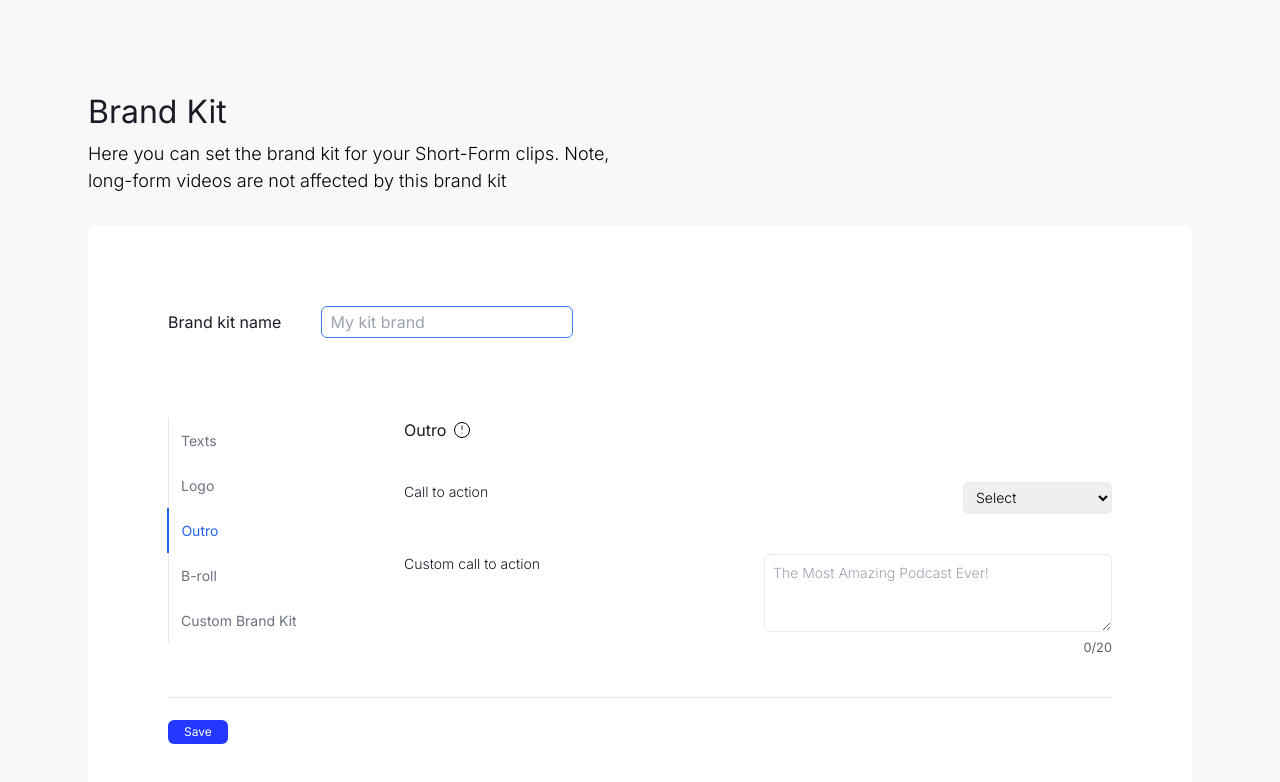
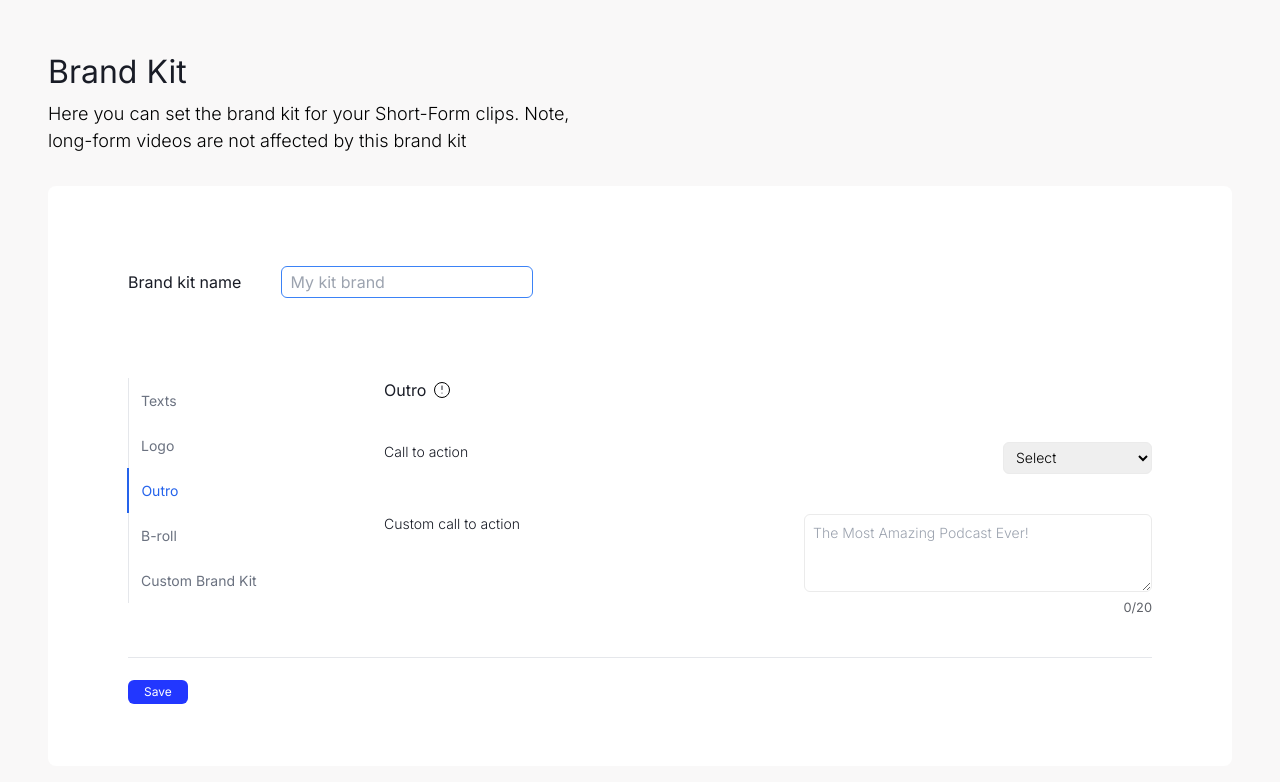
Before and after one commit to savannahtech/daniel_adu-lychee, a Next.js app: page / in a window 1280 px wide. Shown: the top 782 px of the page. Built offline with nearby package versions, Linux system fonts and the light colour scheme.

Commit message:
fixed dropdown reset

```diff
--- a/src/app/components/NavMenu.tsx
+++ b/src/app/components/NavMenu.tsx
@@ -1,6 +1,5 @@
-import { useState } from "react";
-import { INavMenu } from "../utils/interfaces";
-import { Menus } from "../utils/constants";
+import { INavMenu } from "@/app/utils/interfaces";
+import { Menus } from "@/app/utils/constants";
 
 
 
--- /dev/null
+++ b/src/app/components/Tooltip.tsx
@@ -0,0 +1,29 @@
+import React, { useState } from 'react';
+import { IToolTip } from '@/app/utils/interfaces';
+
+const Tooltip = ({ text }: IToolTip) => {
+    const [isOpen, setIsOpen] = useState(false);
+
+  return (
+    <div className="relative inline-block text-left">
+        <div>
+            <div className="cursor-pointer" title={text} onClick={() => setIsOpen(!isOpen)}>
+                <svg xmlns="http://www.w3.org/2000/svg" width="16" height="16" viewBox="0 0 16 16" fill="none">
+                    <circle cx="8" cy="8" r="7.5" stroke="black"/>
+                    <path d="M8 4V7.55556" stroke="#191C26" strokeLinecap="round" strokeLinejoin="round"/>
+                    <path d="M8 11.1133H8.00889" stroke="#191C26" strokeLinecap="round" strokeLinejoin="round"/>
+                </svg>
+            </div>
+        </div>
+        {isOpen && (
+        <div className="origin-top-right absolute left-5 -mt-5 w-60 rounded-md shadow-lg bg-white ring-1 ring-black ring-opacity-5 focus:outline-none">
+            <div className="py-1 px-4 font-light text-xs">
+                {text}
+            </div>
+        </div>
+        )}
+    </div>
+  );
+};
+
+export default Tooltip;
--- a/src/app/features/Outro.tsx
+++ b/src/app/features/Outro.tsx
@@ -1,74 +1,49 @@
-import { useEffect, useState } from "react";
-import { DefaultCallToActions } from "../utils/constants";
-import { INavMenu, IOutroView, ISelectOpions } from "../utils/interfaces";
+import { useState } from "react";
+import { DefaultCallToActions } from "@/app/utils/constants";
+import { IOutroView, ISelectOpions } from "@/app/utils/interfaces";
+import Tooltip from "@/app/components/Tooltip";
 
 
-export default function OutroView({handleChange}:IOutroView){
+export default function OutroView({handleChange, formValues}:IOutroView){
 
-    const [calltoActionList, setCalltoActionList] = useState<any>(DefaultCallToActions);
-    const [customAction, setCustomeAction] = useState<any>({});
+    const [customAction, setCustomeAction] = useState<string>("");
 
-
-
-    // useEffect(() =>{
-    //     // wait to 2sec before setting new option
-
-
-    //     setTimeout(() => {
-    //         if(formValues.customAction){
-
-    //             const newOption = {
-    //                 label: formValues.customAction,
-    //                 value: "customAction"
-    //             }
-    //             const updatedList = calltoActionList.map((obj: any) => {
-    //                 if (obj.value === "customAction") {
-    //                   return { ...obj, ...newOption }; // Update the object's properties
-    //                 }else{
-    //                     return { ...obj, ...newOption };
-    //                 }
-    //               });
-    //             console.log("setCalltoActionList---",updatedList)
-    //             setCalltoActionList([...calltoActionList, ...updatedList])
-    //         }
-    //     }, 2000);
-    // },[formValues.customAction])
-
-
-
+    function handleChangeSelect(target :{target: any}){
+        handleChange(target)
+        setCustomeAction("")
+    }
 
 
     function handleChangeCustomeAction({ target }:{target: any}) {
-        setCustomeAction({ label: "customAction", value:target.value})
+        setCustomeAction(target.value)
+        const newtarget = {target: {...target, "name":"action"}}
+        handleChange(newtarget)
     }
 
-    const countCustomAction = customAction?.value?.length || 0
+    const countCustomAction = customAction.length || 0
 
 
     return(
         <div className="">
             <div className="text-[#191C26] inline-flex items-center gap-2">
                 Outro
-                <svg xmlns="http://www.w3.org/2000/svg" width="16" height="16" viewBox="0 0 16 16" fill="none">
-                    <circle cx="8" cy="8" r="7.5" stroke="black"/>
-                    <path d="M8 4V7.55556" stroke="#191C26" strokeLinecap="round" strokeLinejoin="round"/>
-                    <path d="M8 11.1133H8.00889" stroke="#191C26" strokeLinecap="round" strokeLinejoin="round"/>
-                </svg>
+                <Tooltip text={"We will show the call to action at the end of the clip"} />
             </div>
+
             <div className="flex justify-between grid-cols-2 mt-10">
                 <p className="text-[#191C26] font-light text-sm">Call to action</p>
                 <p>
                     <select
-                    required
+                        required
                         name="action"
                         className="text-sm font-light h-[32px] border border-solid border-[#EBEBEB] rounded-md px-2 focus:outline-none focus:border-[#EBEBEB]"
-                        onChange={handleChange}
+                        onChange={(e) => handleChangeSelect(e)}
+                        defaultValue={customAction ? "" : formValues?.action}
                         >
-                        <option value={""}>Select</option>
-                        {calltoActionList?.map((action: ISelectOpions, idx: number) => (
+                        <option value={""} selected={!!customAction}>Select</option>
+                        {DefaultCallToActions?.map((action: ISelectOpions, idx: number) => (
                             <option key={idx} value={action.label}>{action.label}</option>
                         ))}
-
                     </select>
                 </p>
 
@@ -77,6 +52,7 @@ export default function OutroView({handleChange}:IOutroView){
                 <p className="text-[#191C26] font-light text-sm">Custom call to action</p>
                 <p>
                     <textarea
+                        value={customAction}
                         onChange={handleChangeCustomeAction}
                         cols={35}
                         rows={3}
--- a/src/app/page.tsx
+++ b/src/app/page.tsx
@@ -1,9 +1,9 @@
 "use client"
 
-import { useCallback, useState } from 'react';
-import NavMenu from './components/NavMenu';
+import { useState } from 'react';
+import NavMenu from '@/app/components/NavMenu';
 import { TDisplayMenuFeature } from './utils/types';
-import OutroView from './features/Outro';
+import OutroView from '@/app/features/Outro';
 
 export default function Home() {
   const [activeMenuItem, setActiveMenuItem] = useState<string>("outro");
@@ -13,11 +13,10 @@ export default function Home() {
     setFormValues({ ...formValues, [target.name]: target.value});
   }
 
-
   const displayMenuFeature : TDisplayMenuFeature = {
     texts: <div>Texts Feature</div>,
     logo: <div>Logo Feature</div>,
-    outro: <OutroView  handleChange={handleChange}/>,
+    outro: <OutroView  handleChange={handleChange} formValues={formValues}/>,
     broll: <div>B-roll Feature</div>,
     customBrandkit: <div>Custom Brand Kit Feature</div>,
   }
@@ -53,7 +52,7 @@ export default function Home() {
 
 
   return (
-    <main className="flex min-h-screen flex-col justify-between p-20 bg-[#F9F8F8]">
+    <main className="flex min-h-screen flex-col justify-between p-10 bg-[#F9F8F8]">
       <div className="p-2 text-dark">
         <p className="text-[32px] text-[#191C26]">Brand Kit</p>
         <p className="font-light text-[18px] mt-1">Here you can set the brand kit for your Short-Form clips. Note,<br/>
@@ -74,10 +73,9 @@ export default function Home() {
               </div>
             </div>
             <hr className="border-t mt-10 mb-5" />
-            <button type="submit" className="bg-[#2237FF] text-xs p-1 text-white px-4 rounded-md" onClick={generateVideo}>Save</button>
+            <button type="button" className="bg-[#2237FF] text-xs p-1 text-white px-4 rounded-md" onClick={generateVideo}>Save</button>
           </div>
         </div>
-
       </div>
     </main>
   )
--- a/src/app/utils/interfaces.ts
+++ b/src/app/utils/interfaces.ts
@@ -6,10 +6,15 @@ export interface INavMenu {
 }
 
 export interface IOutroView {
-    handleChange: ((formValues: any) => void)
+    formValues:any,
+    handleChange: ((formValues: any) => void),
 }
 
 export interface ISelectOpions {
     label: string;
     value: string;
 }
+
+export interface IToolTip {
+    text: string;
+}
```
